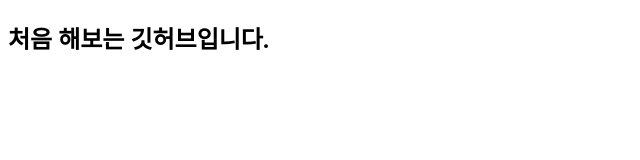
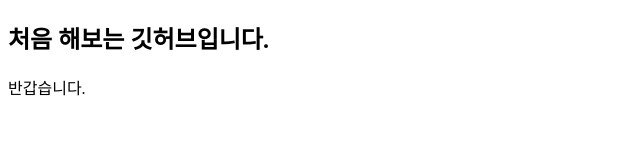
Before and after one commit to hwangsubin17/fantastic-garbanzo, a plain HTML site: page index.html in a window 1280 px wide. Shown: the whole page, without its empty margins (0-640 px from the left). Drawn offline with Linux system fonts and the light colour scheme.

Commit message:
fix:index.html
인덱스 페이지 텍스트를 수정하였습니다.

푸터

```diff
--- a/index.html
+++ b/index.html
@@ -7,6 +7,6 @@
 </head>
 <body>
     <h2>처음 해보는 깃허브입니다.</h2>
-
+    <div>반갑습니다.</div>
 </body>
 </html>
```
